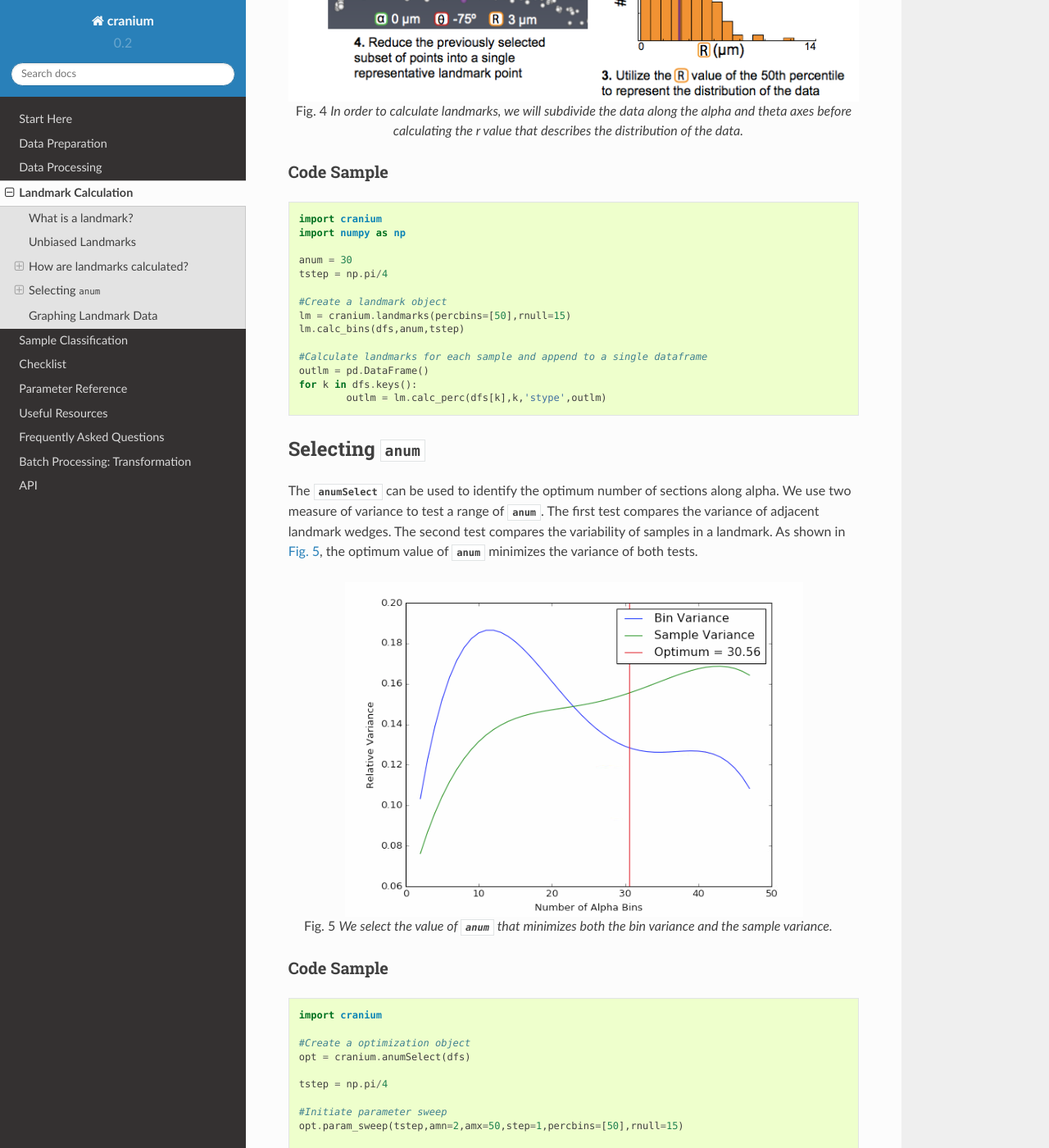
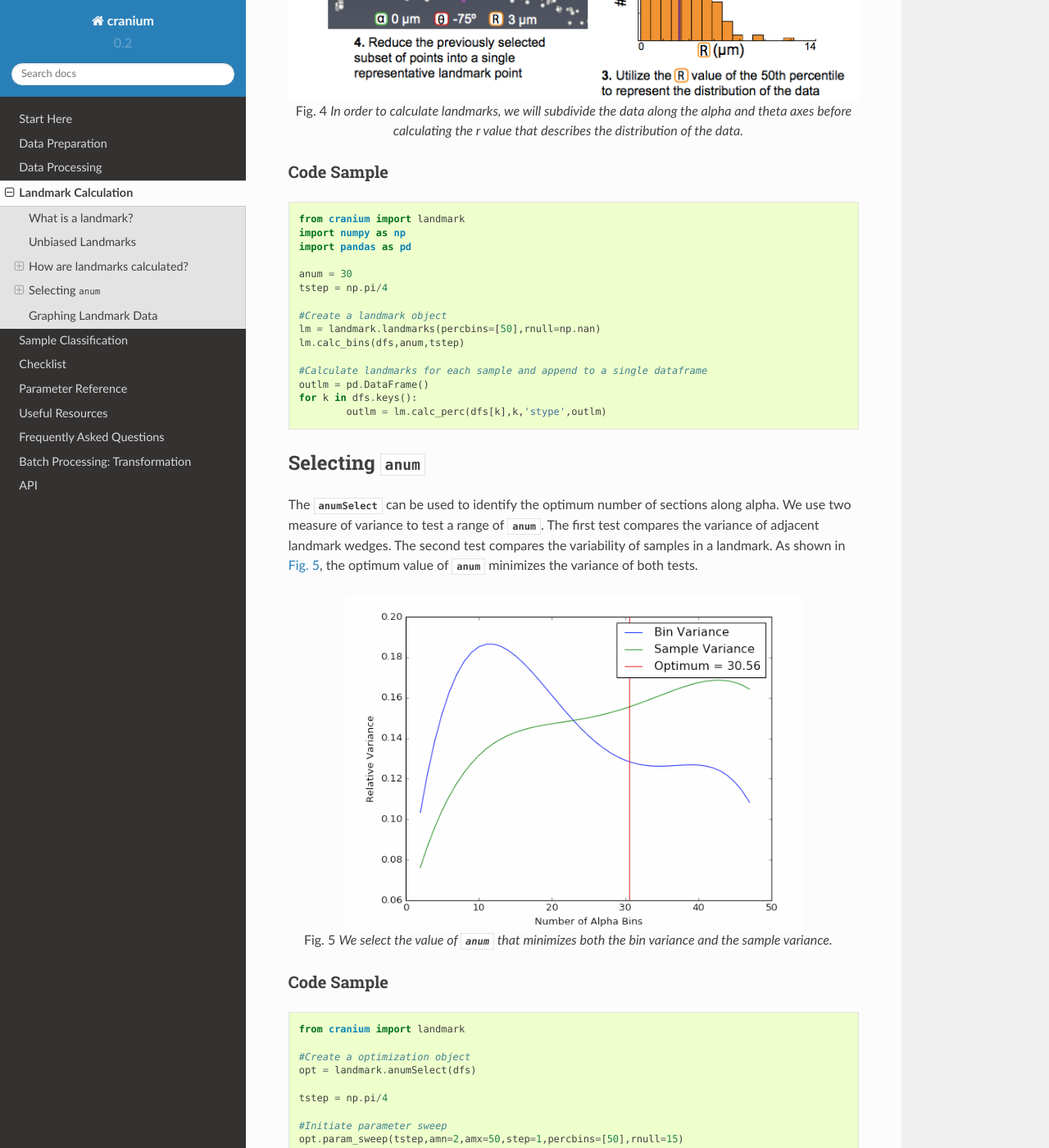
Before and after one commit to msschwartz21/deltascope, a Sphinx documentation site: the page built from docs/source/landmark-calculation.rst, in a window 1280 px wide and 1400 px high, scrolled down 1491 px. Shown: the whole window at 82% size. Built offline with Sphinx 7.4.7 and the Read the Docs theme 2.0.0, drawn with Linux system fonts in a browser that asks for light colours; formulas are drawn with MathJax 3; some of the changed text lies outside the part shown.

Commit message:
Correct import error thrown through landmark testing in docs

```diff
--- a/docs/source/landmark-calculation.rst
+++ b/docs/source/landmark-calculation.rst
@@ -32,20 +32,23 @@ Code Sample
 
 .. code-block:: python
 
-	import cranium
+	from cranium import landmark
 	import numpy as np
+	import pandas as pd
 
 	anum = 30
 	tstep = np.pi/4
 
 	#Create a landmark object
-	lm = cranium.landmarks(percbins=[50],rnull=15)
+	lm = landmark.landmarks(percbins=[50],rnull=np.nan)
 	lm.calc_bins(dfs,anum,tstep)
 
 	#Calculate landmarks for each sample and append to a single dataframe
 	outlm = pd.DataFrame()
 	for k in dfs.keys():
 		outlm = lm.calc_perc(dfs[k],k,'stype',outlm)
+
+.. TODO add psis to serve as landmark test data
 
 .. _sel anum:
 
@@ -66,10 +69,10 @@ Code Sample
 
 .. code-block:: python
 
-	import cranium
+	from cranium import landmark
 
 	#Create a optimization object
-	opt = cranium.anumSelect(dfs)
+	opt = landmark.anumSelect(dfs)
 
 	tstep = np.pi/4
 
```
Also changed, not shown: other parts of docs/source/landmark-calculation.rst (+1 -1 lines), 1 other file.
